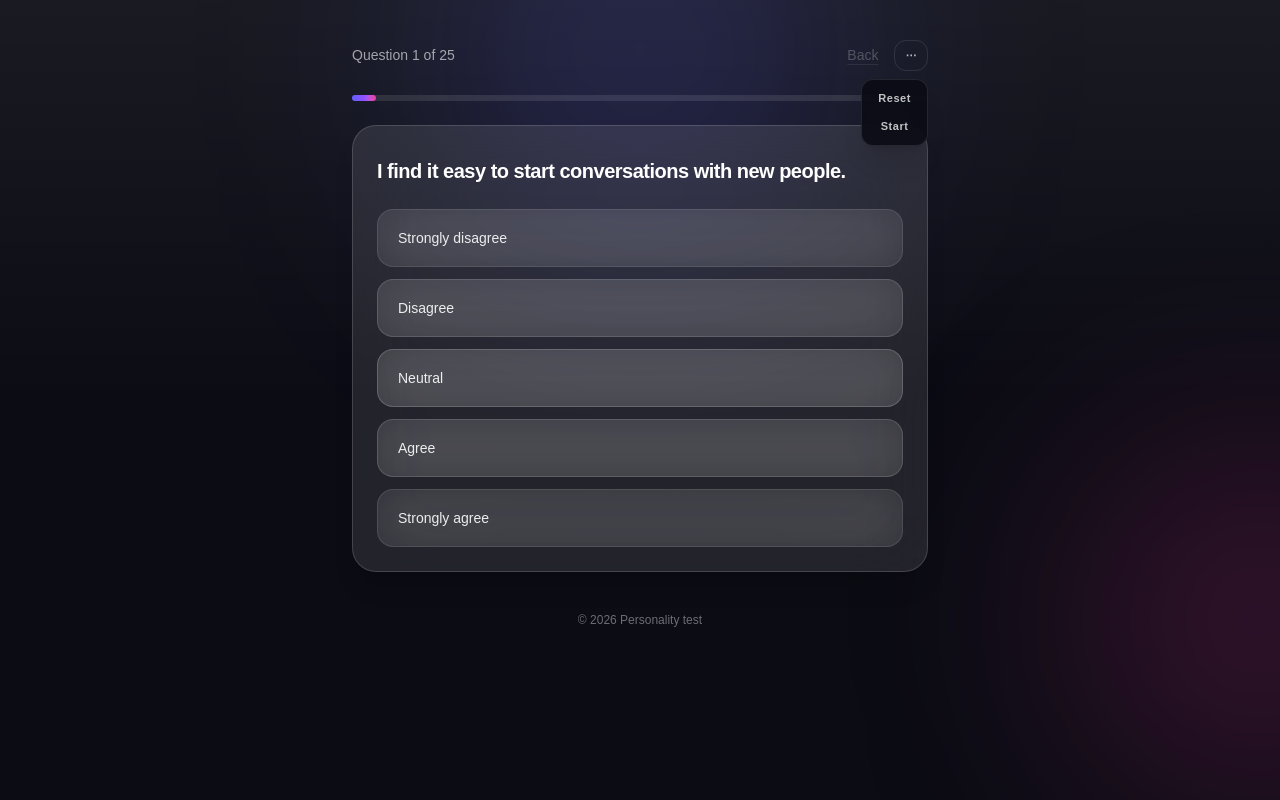
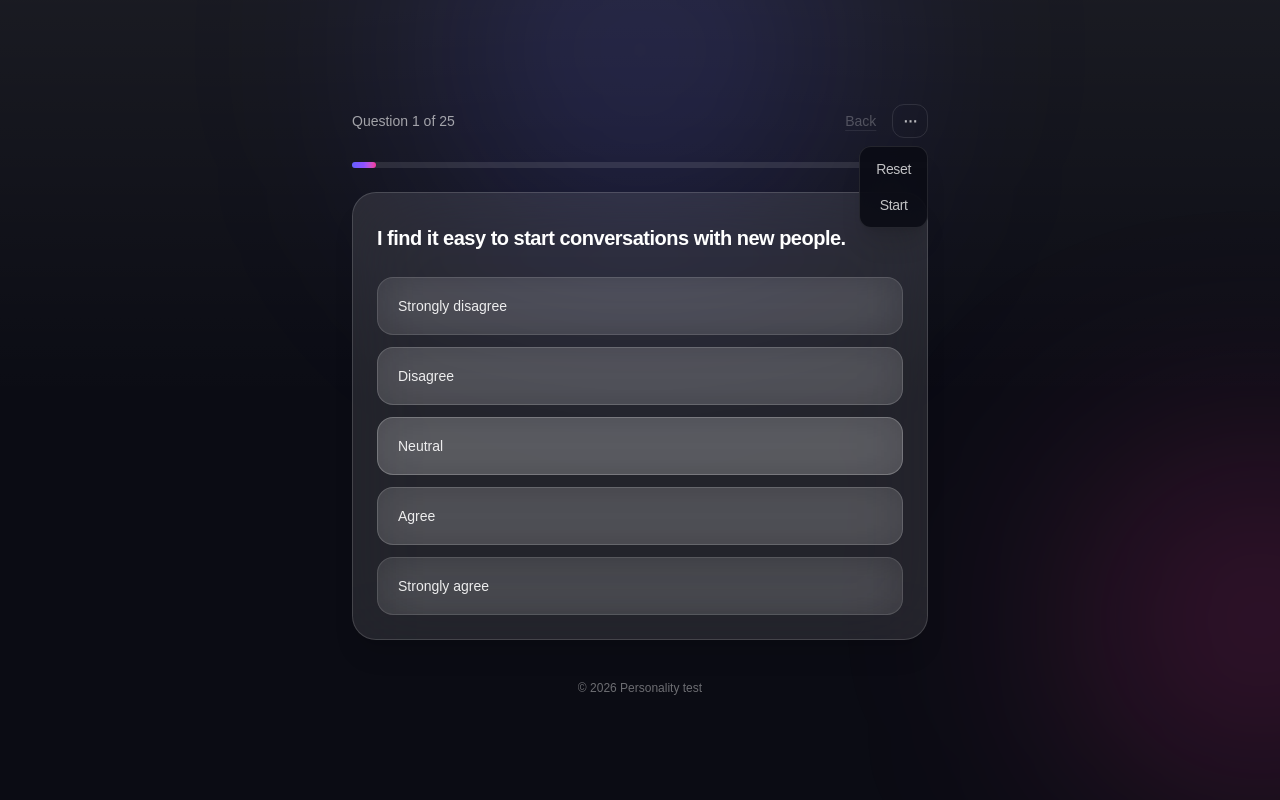
Before and after one commit to joebleckxx/bigfive, a Next.js app: page /en/test in a window 1280 px wide. Both pictures are taken after a click on the button "Menu". Built offline with nearby package versions, Linux system fonts and the light colour scheme.

Commit message:
test clean 3

```diff
--- a/app/[locale]/test/page.tsx
+++ b/app/[locale]/test/page.tsx
@@ -201,7 +201,7 @@ export default function TestPage() {
   if (!currentQuestion) return null;
 
   return (
-    <main className="relative min-h-screen overflow-hidden bg-[#0B0C14] px-4 py-6 text-white sm:px-6 sm:py-10">
+    <main className="relative min-h-screen overflow-hidden bg-[#0B0C14] px-4 py-6 text-white sm:px-6 sm:py-10 flex items-center">
       {/* tło jak wcześniej */}
       <div className="pointer-events-none absolute inset-0">
         <div className="absolute -top-40 left-1/2 h-[420px] w-[420px] -translate-x-1/2 rounded-full bg-indigo-500/20 blur-[120px]" />
@@ -209,7 +209,7 @@ export default function TestPage() {
         <div className="absolute inset-0 bg-gradient-to-b from-white/[0.06] via-transparent to-transparent" />
       </div>
 
-      <div className="relative mx-auto max-w-xl">
+      <div className="relative mx-auto w-full max-w-xl">
         {/* Topbar */}
         <div className="relative z-30 mb-6 flex items-center justify-between">
           <div className="text-sm text-white/60">{progressText}</div>
@@ -231,11 +231,12 @@ export default function TestPage() {
                 type="button"
                 onClick={() => setMenuOpen((v) => !v)}
                 className="inline-flex items-center justify-center rounded-xl
-                  px-2.5 py-1.5 text-[11px] font-semibold tracking-wider
+                  px-2.5 py-1.5 text-sm font-semibold tracking-tight
                   text-white/70 hover:text-white/90
                   border border-white/10 hover:border-white/20
                   bg-transparent hover:bg-white/5
                   transition focus:outline-none"
+
                 aria-haspopup="menu"
                 aria-expanded={menuOpen}
                 aria-label="Menu"
@@ -255,7 +256,7 @@ export default function TestPage() {
                     type="button"
                     onClick={doReset}
                     className="block w-full whitespace-nowrap rounded-lg
-                      px-3 py-1.5 text-[11px] font-semibold tracking-wider
+                      px-3 py-2 text-sm font-medium tracking-tight
                       text-white/75 hover:text-white hover:bg-white/8"
                     role="menuitem"
                   >
@@ -265,8 +266,9 @@ export default function TestPage() {
                     type="button"
                     onClick={goToStart}
                     className="block w-full whitespace-nowrap rounded-lg
-                      px-3 py-1.5 text-[11px] font-semibold tracking-wider
+                      px-3 py-2 text-sm font-medium tracking-tight
                       text-white/75 hover:text-white hover:bg-white/8"
+
                     role="menuitem"
                   >
                     Start
@@ -302,10 +304,10 @@ export default function TestPage() {
 
                 const baseTone =
                   v === 3
-                    ? "border-white/18 bg-white/12"
-                    : v === 1 || v === 5
-                      ? "border-white/10 bg-white/7"
-                      : "border-white/14 bg-white/10";
+                    ? "border-white/22 bg-white/18"
+                    : v === 2 || v === 4
+                      ? "border-white/16 bg-white/13"
+                      : "border-white/12 bg-white/9";
 
                 // ✅ gradient border only (one element)
                 const gradientBorderOneElement =
--- a/app/components/ui/language-switcher.tsx
+++ b/app/components/ui/language-switcher.tsx
@@ -48,7 +48,7 @@ export function LanguageSwitcher() {
         type="button"
         onClick={() => setOpen((v) => !v)}
         className="inline-flex items-center justify-center rounded-xl
-          px-2.5 py-1.5 text-[11px] font-semibold tracking-wider
+          px-2 py-1.5 text-sm font-semibold tracking-tight
           text-white/70 hover:text-white/90
           border border-white/10 hover:border-white/20
           bg-transparent hover:bg-white/5
@@ -80,7 +80,7 @@ export function LanguageSwitcher() {
                   locale={item.locale}
                   onClick={() => setOpen(false)}
                   className="rounded-lg px-3 py-2
-                    text-[11px] font-semibold tracking-wider
+                    text-sm font-medium tracking-tight
                     text-white/75 hover:text-white
                     hover:bg-white/8 transition"
                   role="menuitem"
--- a/app/globals.css
+++ b/app/globals.css
@@ -29,34 +29,4 @@ body {
 button,
 [role="button"] {
   -webkit-tap-highlight-color: transparent;
-  -webkit-appearance: none;
-  appearance: none;
 }
-
-button:focus,
-button:focus-visible {
-  outline: none !important;
-  box-shadow: none !important;
-}
-
-button:active {
-  background-color: transparent !important;
-  outline: none !important;
-  box-shadow: none !important;
-}
-
-/* iOS Safari sometimes draws its own focus ring */
-button::-moz-focus-inner {
-  border: 0;
-}
-
-button:focus:not(:focus-visible) {
-  outline: none !important;
-  box-shadow: none !important;
-}
-
-/* last resort: disable WebKit focus ring */
-button {
-  outline: none !important;
-  box-shadow: none !important;
-}
```
